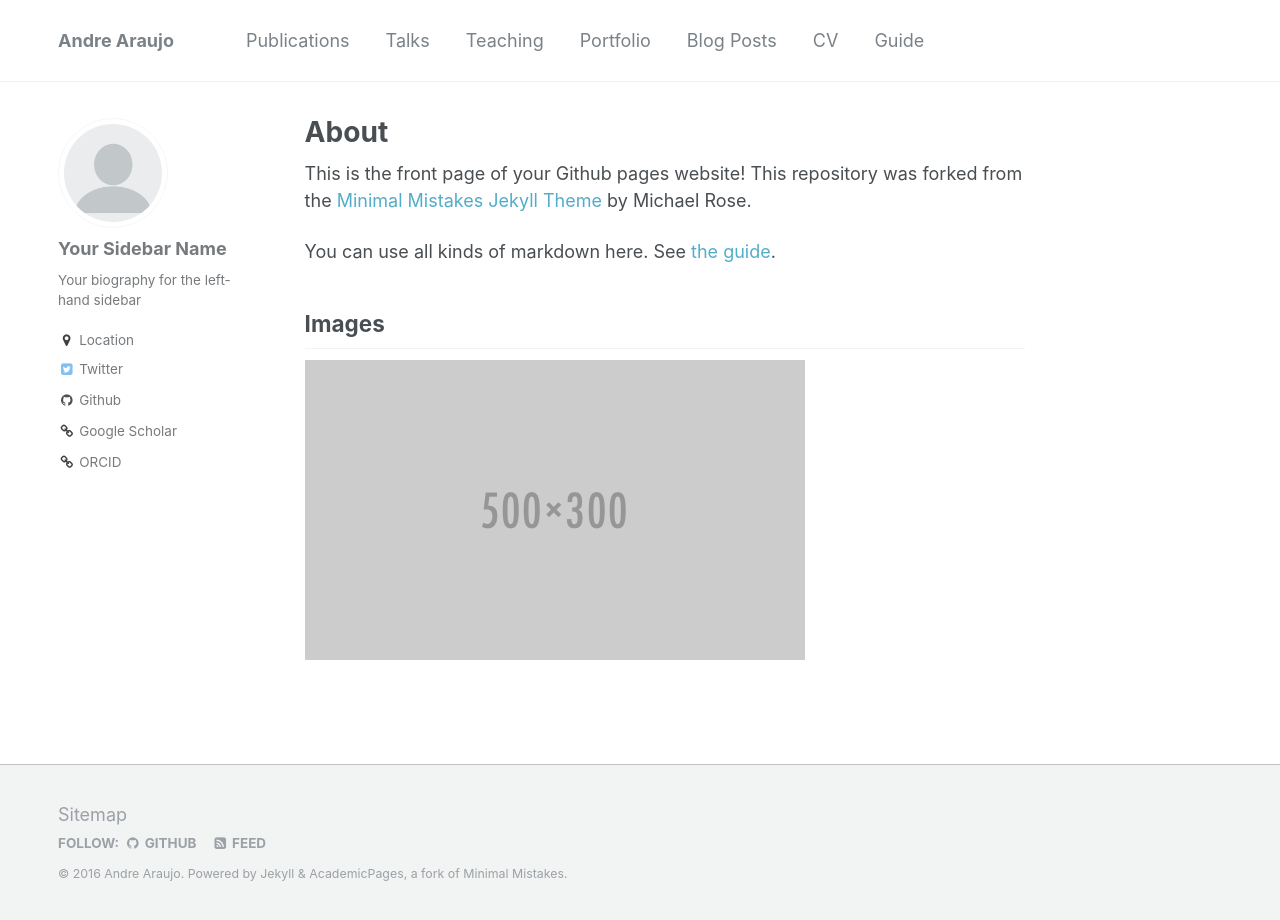
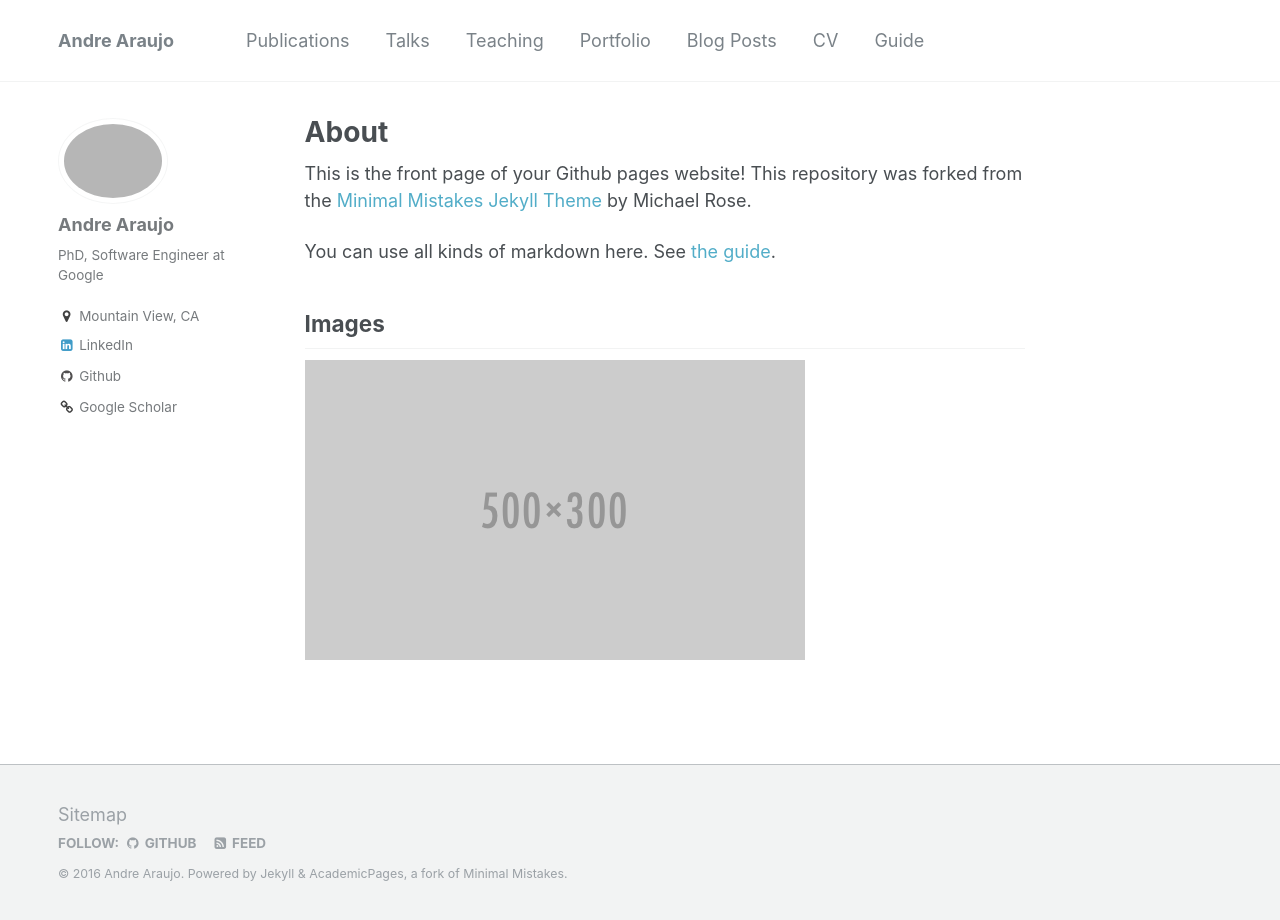
Before and after one commit to andrefaraujo/andrefaraujo.github.io, a Jekyll site: the page built from _pages/about.md, in a window 1280 px wide. Built offline with Jekyll 4.4.1, drawn with Linux system fonts in a browser that asks for light colours.

Commit message:
Updated config

```diff
--- a/_config.yml
+++ b/_config.yml
@@ -11,14 +11,14 @@ title                    : "Andre Araujo"
 title_separator          : "-"
 name                     : &name "Andre Araujo"
 description              : &description "Andre Araujo's personal website"
-url                      : https://academicpages.github.io # the base hostname & protocol for your site e.g. "https://mmistakes.github.io"
+url                      : https://andrefaraujo.github.io # the base hostname & protocol for your site e.g. "https://mmistakes.github.io"
 baseurl                  : "" # the subpath of your site, e.g. "/blog"
-repository               : "academicpages/academicpages.github.io"
+repository               : "andrefaraujo/andrefaraujo.github.io"
 teaser                   :  # filename of teaser fallback teaser image placed in /images/, .e.g. "500x300.png"
 breadcrumbs              : false # true, false (default)
 words_per_minute         : 160
 comments:
-  provider               : # false (default), "disqus", "discourse", "facebook", "google-plus", "staticman", "custom"
+  provider               : "facebook" # false (default), "disqus", "discourse", "facebook", "google-plus", "staticman", "custom"
   disqus:
     shortname            :
   discourse:
@@ -72,17 +72,17 @@ social:
 analytics:
   provider               :  "google-universal" # false (default), "google", "google-universal", "custom"
   google:
-    tracking_id          :
+    tracking_id          : "UA-22153884-4"
 
 
 # Site Author
 author:
-  name             : "Your Sidebar Name"
-  avatar           : "profile.png"
-  bio              : "Your biography for the left-hand sidebar"
-  location         : "Location"
+  name             : "Andre Araujo"
+  avatar           : "/assets/images/Andre_Araujo.jpg"
+  bio              : "PhD, Software Engineer at Google"
+  location         : "Mountain View, CA"
   employer         :
-  googlescholar    : "http://yourfullgooglescholarurl.com"
+  googlescholar    : "http://scholar.google.com/citations?user=_ASUnDcAAAAJ&hl=en"
   email            :
   uri              :
   bitbucket        :
@@ -91,19 +91,19 @@ author:
   flickr           :
   facebook         :
   foursquare       :
-  github           : "academicpages"
+  github           : "andrefaraujo"
   google_plus      :
   keybase          :
   instagram        :
   lastfm           :
-  linkedin         :
-  orcid            : "http://orcid.org/yourorcidurl"
+  linkedin         : "andrefaraujo"
+  orcid            :
   pinterest        :
   soundcloud       :
   stackoverflow    : # http://stackoverflow.com/users/123456/username
   steam            :
   tumblr           :
-  twitter          : "replacethistwitterhandle"
+  twitter          :
   vine             :
   weibo            :
   xing             :
@@ -220,7 +220,7 @@ defaults:
       layout: single
       author_profile: true
       share: true
-      comments: true
+      comments: false
   # _portfolio
   - scope:
       path: ""
```
